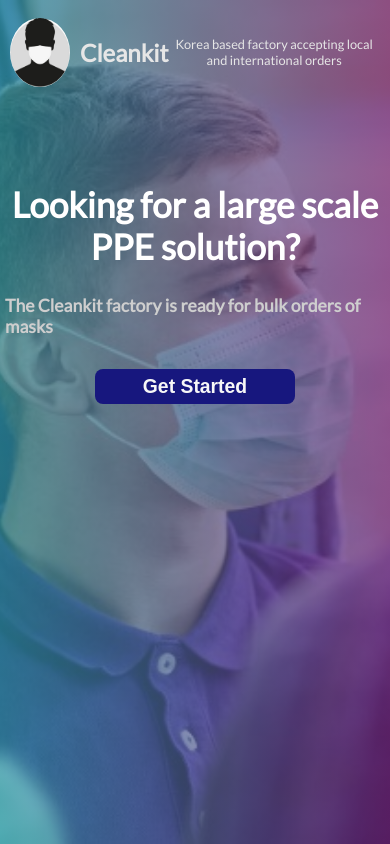
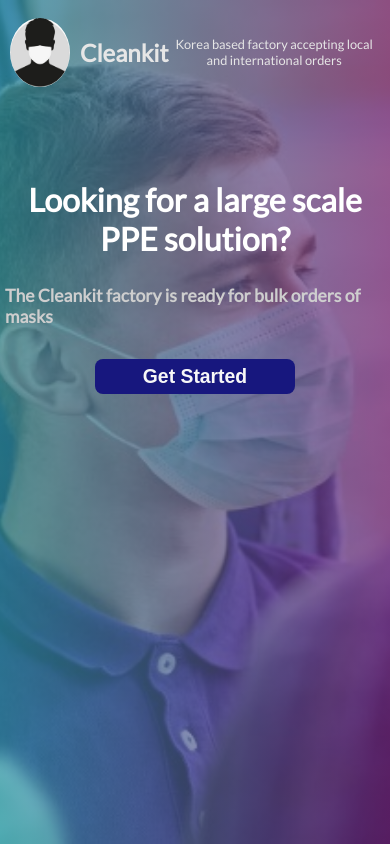
Before and after one commit to martinrombach88/b2b_masks_landing_page, a React (Create React App) app: page / in a window 390 px wide. Shown: the top 844 px of the page. Built offline with nearby package versions, Linux system fonts and the light colour scheme; the HTML template or start-up script is replaced by a standard one.

Commit message:
mobile media queries complete

```diff
--- a/src/index.css
+++ b/src/index.css
@@ -609,7 +609,7 @@ body {
     }
 
     #firstText h1, h1 {
-      font-size:2.2em;
+      font-size:2.0em;
       text-align: center;
       margin-block-start: 0.67em;
       margin-block-end: 0.67em;
```
